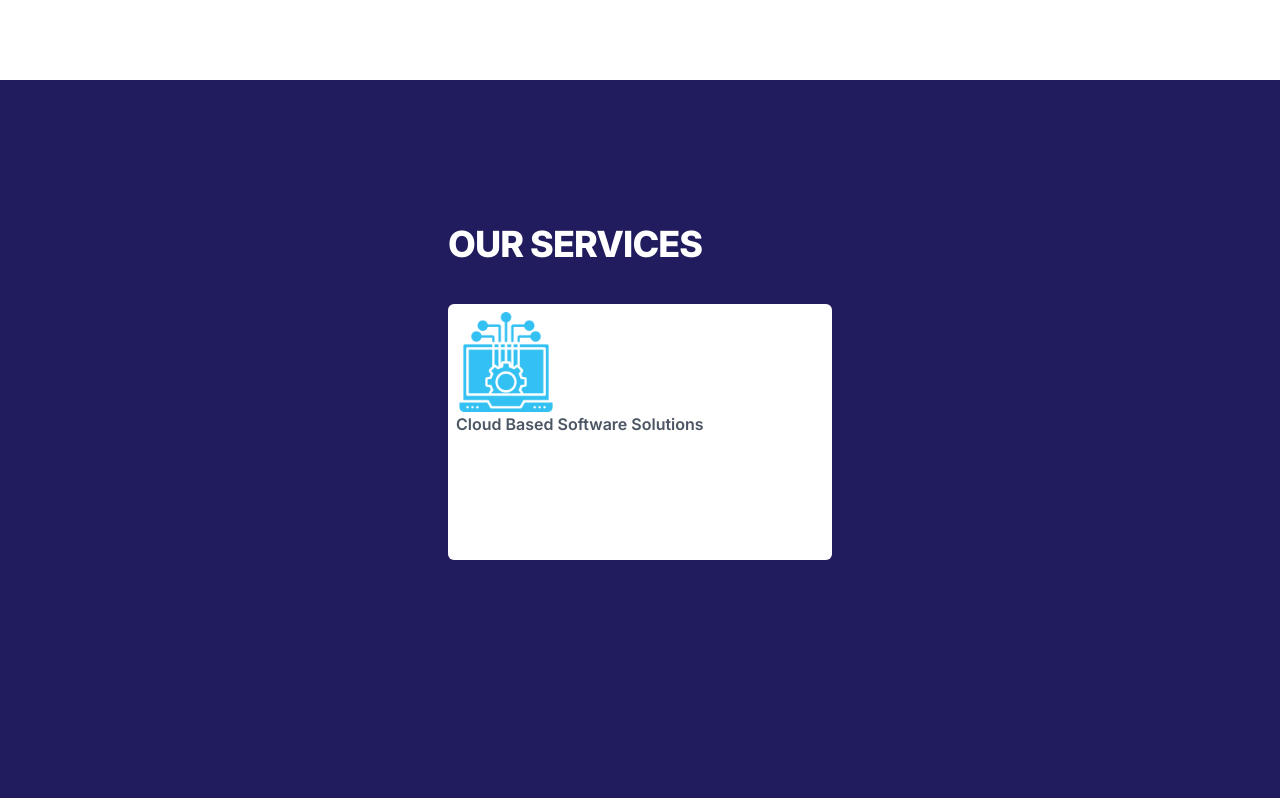
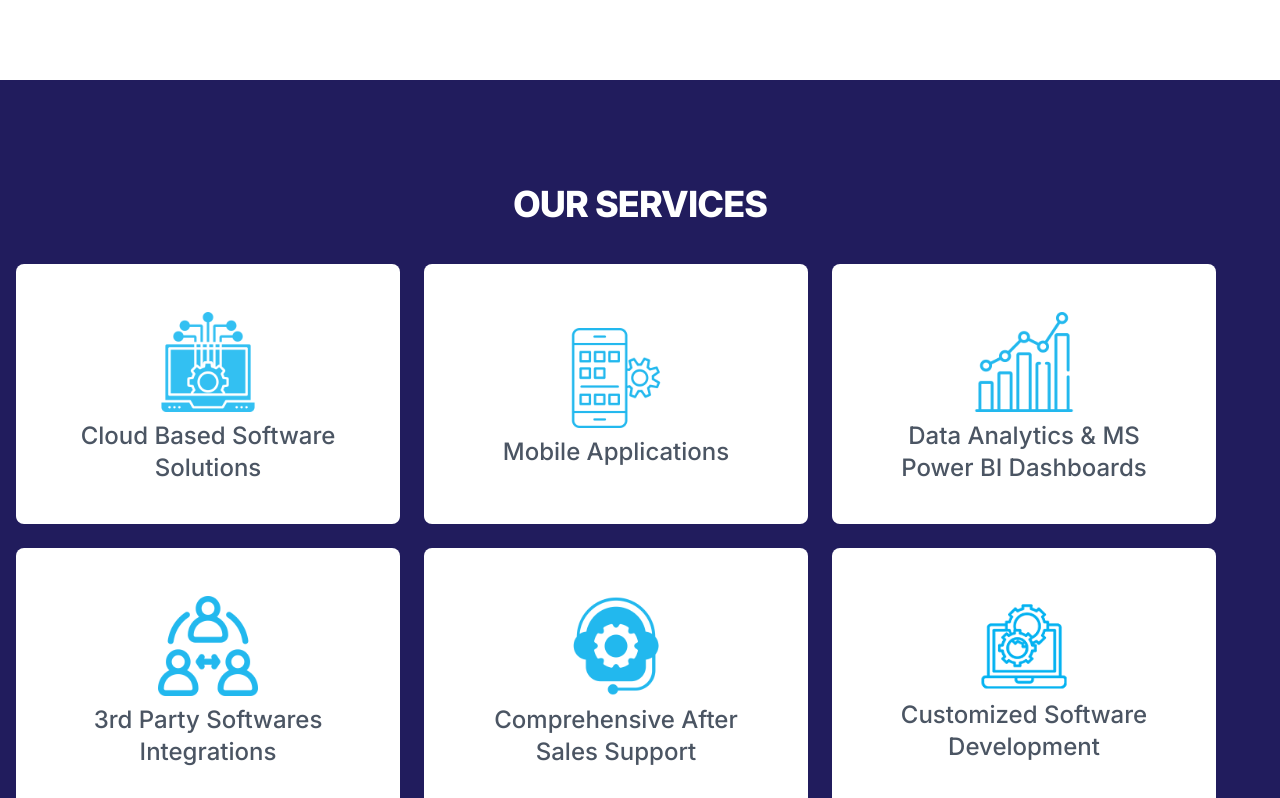
Before and after one commit to CoWeDeveloper/personal-project-1-webapp-next.js, a Next.js app: page / in a window 1280 px wide. Shown: the part 1520-2318 px from the top of the page. Built offline with nearby package versions, Linux system fonts and the light colour scheme.

Commit message:
service section is completed with animation. Service data is insert in data json. some layout got fix. backgound image of cloud is fix. Animation is added including fill color and slide from right in heading of herosection and about section

```diff
--- a/package.json
+++ b/package.json
@@ -9,6 +9,7 @@
     "lint": "next lint"
   },
   "dependencies": {
+    "animate.css": "^4.1.1",
     "lucide-react": "^0.358.0",
     "next": "14.1.3",
     "react": "^18",
--- a/src/app/globals.css
+++ b/src/app/globals.css
@@ -43,6 +43,7 @@ body {
   .whiteCloudBackground{
     @apply z-0 hidden md:flex items-center w-full absolute
     h-fit object-contain px-[8%] mx-auto transition-all duration-300 ease-linear
-    hover:invert-[1%] hover:sepia-[5%] hover:saturate-[2261%] hover:hue-rotate-[314deg] hover:brightness-[100%] hover:contrast-[50%]
+    hover:invert-[1%] hover:sepia-[5%] hover:saturate-[100%] hover:hue-rotate-[314deg] hover:brightness-[100%] hover:contrast-[50%]
   }
+
 }
--- a/src/app/page.tsx
+++ b/src/app/page.tsx
@@ -6,6 +6,7 @@ import AboutSection from "../components/AboutSection"
 import Image from "next/image";
 import HomeHeader from "/assets/images/HomeHeader.webp"
 import OurServices from "@/components/OurServices";
+import OurEdges from "@/components/OurEdges";
 
 
 export default function Home() {
@@ -14,6 +15,7 @@ export default function Home() {
     <HeroSection />
     <AboutSection />
     <OurServices />
+    <OurEdges />
     </main>
   );
 }
--- a/src/components/AboutSection.tsx
+++ b/src/components/AboutSection.tsx
@@ -2,12 +2,13 @@ import Image from "next/image";
 
 // import assets
 import WhiteCloudBackground from "../../public/assets/images/WhiteCloudBackground.png";
-import aboutData from "../data/homedata";
+import {aboutData} from "../data/homedata";
 
 function About() {
   return (
     <>
-      <section className="bg-white w-full h-[100vh]">
+      <section className="bg-white w-full max-sm:w-fit h-full">
+        {/* background Image of cloud */}
         <div className=" relative grid max-w-screen-xl lg:grid-cols-12 mx-auto px-4 py-8 lg:py-16 items-center md:h-screen">
           <Image
             className="whiteCloudBackground"
@@ -16,12 +17,12 @@ function About() {
           />
 
           <div className="z-10 w-full col-span-5 ml-14">
-            <h2 className=" cursor-pointer text-8xl font-semibold text-[#636468] tracking-tight ">
+            <h2 className="animate__animated animate__slideInLeft cursor-pointer max-sm:text-5xl sm:text-6xl  md:text-7xl lg:text-8xl font-semibold text-[#636468] tracking-tight ">
               ABOUT US
             </h2>
           </div>
           <div className="z-10 w-full col-span-7">
-            <div className="flex flex-wrap justify-center   ">
+            <div className="flex flex-wrap justify-center  ">
               {aboutData.map((aboutData) => {
                 return (
                   <div
--- a/src/components/HeroSection.tsx
+++ b/src/components/HeroSection.tsx
@@ -14,7 +14,7 @@ function Home() {
         style={{ backgroundImage: `url("assets/images/HomeHeader.webp")` }}
       >
         <div className="item-center grid max-w-screen-xl w-full  mx-auto lg:gap-8 xl:gap-0 lg:px-4 lg:py-0 lg:grid-cols-12">
-          <div className="mx-auto col-span-7">
+          <div className="animate__animated animate__slideInLeft animate__faster mx-auto col-span-7">
             <h1 className="text-7xl text-white font-bold  tracking-tight">
               Your True Digital Transformation Partner.
             </h1>
--- a/src/components/OurEdges.tsx
+++ b/src/components/OurEdges.tsx
@@ -0,0 +1,33 @@
+import React from 'react'
+import Image from "next/image";
+
+// import assets
+import WhiteCloudBackground from "../../public/assets/images/WhiteCloudBackground.png";
+
+function OurEdges() {
+  return (
+    <section className="bg-white w-full max-sm:w-fit h-full">
+    {/* background Image of cloud */}
+    <div className=" relative grid max-w-screen-xl lg:grid-cols-12 mx-auto px-4 py-8 lg:py-16 items-center md:h-screen">
+      <Image
+        className="whiteCloudBackground"
+        src={WhiteCloudBackground}
+        alt="Cloud Background"
+      />
+<div className="z-10 w-full col-span-6 ml-14">
+            <h2 className="animate__animated animate__slideInLeft cursor-pointer max-sm:text-5xl sm:text-6xl  md:text-7xl lg:text-8xl font-semibold text-[#636468] tracking-tight ">
+              OUR EDGES
+            </h2>
+          </div>
+          <div className="z-10 w-full col-span-6">
+            <div className="flex flex-wrap justify-center  ">
+
+            </div>
+          </div>
+
+      </div>
+      </section>
+  )
+}
+
+export default OurEdges
--- a/src/components/OurServices.tsx
+++ b/src/components/OurServices.tsx
@@ -1,30 +1,52 @@
-import Image from 'next/image';
+import Image from "next/image";
+import 'animate.css';
 // import icons
-import softSolution from "../../public/assets/icons/OurServices/softSolution.png"
+import softSolution from "../../public/assets/icons/OurServices/softSolution.png";
+// import data
+import { Services } from "../data/homedata";
 
 function OurServices() {
   return (
     <>
-        <section className="w-100 h-screen bg-[#211C5D]">
-            <div className="grid col-span-8 justify-center items-center py-10">
-              <div className='py-8 px-4 mx-auto max-w-screen-xl sm:py-16 lg:px-6"'>
-                <h3 className="py-10 cursor-pointer text-4xl font-extrabold text-white tracking-tight">
-                  OUR SERVICES
-                </h3>
-
-                      <div className='p-2 w-96 flex-col items-center justify-center bg-white rounded-md h-64 '>
-                      <Image className='' src={softSolution} width={100} height={30} alt="cloud based Software solutions" />
-                      <h5 className='text-gray-600 justify-center font-semibold'>Cloud Based Software Solutions</h5>
-                      </div>
-
-                      </div>
-                </div>
+      {/* relative grid max-w-screen-xl lg:grid-cols-12 mx-auto px-4 py-8 lg:py-16 items-center md:h-screen */}
+      <section className="max-w-screen-full w-full h-auto bg-[#211C5D]">
+        <div className='py-8 px-4 mx-auto max-w-screen-xl sm:py-16 lg:px-6"'>
+          <h3 className="animate__animated animate__slideInLeft animate__slow  text-center py-10 cursor-pointer text-4xl font-extrabold text-white tracking-tight">
+            OUR SERVICES
+          </h3>
 
 
-        </section>
+          <div className="flex flex-wrap gap-6 w-full mx-auto">
+           {/* card UI */}
+            {Services.map((Services) => {
+              return (
+                <div
+                  key={Services.id}
+                  className="p-10 w-[24rem] bg-white flex flex-col items-center justify-center rounded-lg h-54 relative overflow-hidden group"
+                >
+                  {/* to change the filling color orgin. Select from top instead of origin right in the following div */}
+                   <div className="absolute inset-0 bg-gradient-to-t from-white via-blue-500 to-blue-400 origin-right transform scale-y-0 bg-[length:200%_200%] transition-transform duration-500 group-hover:scale-y-100"></div>
 
+                  <div className="flex justify-center items-center py-2">
+                    <Image
+                      className=" group-hover:invert-[100%] group-hover:sepia-[0%] group-hover:saturate-[100%] group-hover:hue-rotate-[272deg] group-hover:brightness-[0%] group-hover:contrast-[103%]"
+                      src={Services.img}
+                      width={100}
+                      height={30}
+                      alt={Services.alt}
+                    />
+                  </div>
+                  <h5 className="text-gray-600 hover:text-white z-10 group-hover:text-white text-2xl text-center text-warp font-medium">
+                    {Services.title}
+                  </h5>
+                </div>
+              );
+            })}
+          </div>
+        </div>
+      </section>
     </>
-  )
+  );
 }
 
 export default OurServices;
--- a/src/data/homedata.ts
+++ b/src/data/homedata.ts
@@ -1,4 +1,4 @@
-export  const aboutUs =[
+export const aboutData =[
         {
             "id":1,
             "img":"/assets/icons/tech.png" ,
@@ -25,4 +25,43 @@ export  const aboutUs =[
         }
     ]
 
-export default aboutUs;
+export const Services = [
+    {
+        "id":1,
+        "img":"/assets/icons/OurServices/softSolution.png",
+        "alt":"Cloud Based Software Solutions",
+        "title":"Cloud Based Software Solutions"
+    },
+    {
+        "id":2,
+        "img":"/assets/icons/OurServices/moblie.png",
+        "alt":"Mobile Applications",
+        "title":"Mobile Applications"
+    },
+    {
+        "id":3,
+        "img":"/assets/icons/OurServices/BI.png",
+        "alt":"Data Analytics & MS Power BI Dashboards",
+        "title":"Data Analytics & MS Power BI Dashboards"
+    },
+    {
+        "id":4,
+        "img":"/assets/icons/OurServices/softIntegration.png",
+        "alt":"3rd Party Softwares Integrations",
+        "title":"3rd Party Softwares Integrations"
+    },
+    {
+        "id":5,
+    "img":"/assets/icons/OurServices/salesSupport.png",
+    "alt":"Comprehensive After Sales Support",
+    "title":"Comprehensive After Sales Support"
+    },
+    {
+    "id":6,
+    "img":"/assets/icons/OurServices/development.png",
+    "alt":"development icon",
+    "title":"Customized Software Development"
+    },
+
+
+]
```
Also changed, not shown: public/assets/icons/OurServices/development.png (renamed from public/assets/icons/OurServices/SoftDevelop.png), 1 other file (tests, documents, lock files or other folders).
